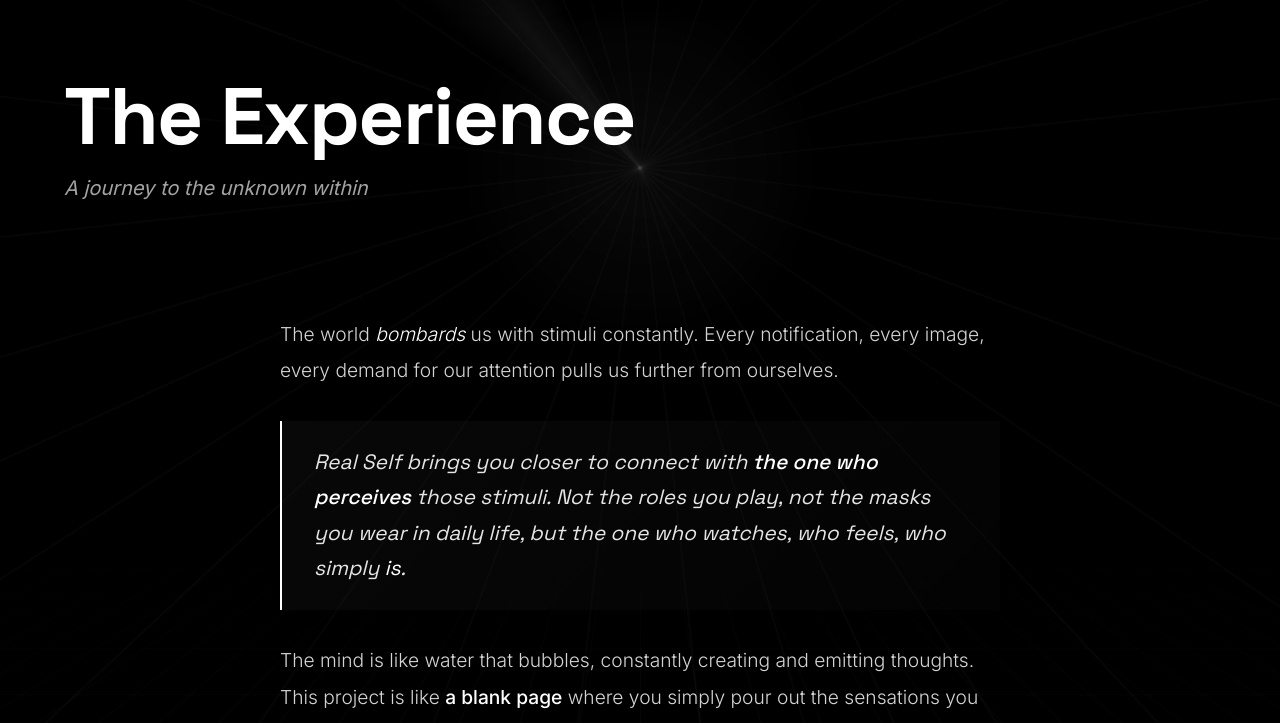
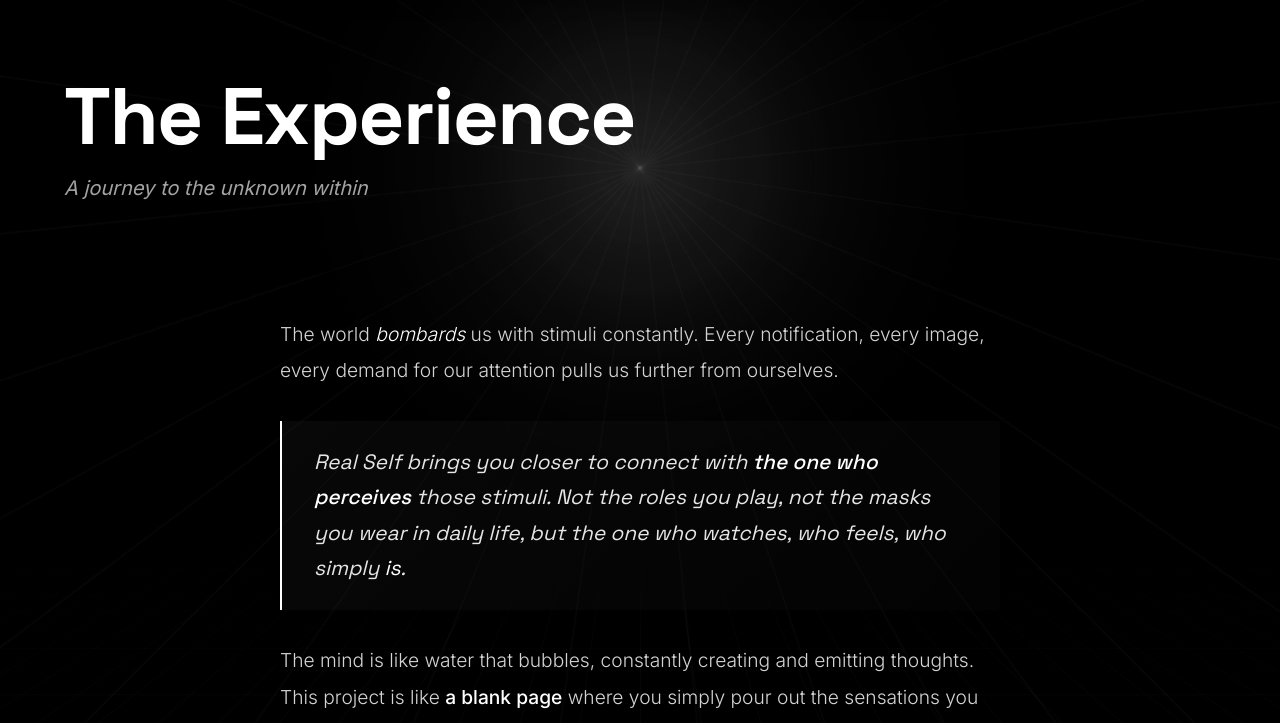
Before and after one commit to G3dar/realself-china, a website: page realself-china/experience.html in a window 1280 px wide. Shown: the part 72-795 px from the top of the page. Drawn offline with Linux system fonts and the light colour scheme.

Commit message:
Improve background light animation
- Replace rotating cone with organic light pulses that grow and fade
- Three staggered pulses that emit from center and expand outward
- Slow down radial lines rotation to 300s (was 120s)
- More subtle breathing effect on lines

Co-Authored-By: Claude Opus 4.5 <noreply@anthropic.com>

```diff
--- a/realself-china/experience.html
+++ b/realself-china/experience.html
@@ -48,7 +48,7 @@
         }
 
         .perspective-lines svg g {
-            animation: linesRotate 120s linear infinite;
+            animation: linesRotate 300s linear infinite;
             transform-origin: center;
         }
 
@@ -58,8 +58,8 @@
                 filter: blur(0px);
             }
             50% {
-                transform: translate(-50%, -50%) scale(1.08);
-                filter: blur(0.5px);
+                transform: translate(-50%, -50%) scale(1.05);
+                filter: blur(0.3px);
             }
         }
 
@@ -68,27 +68,60 @@
             100% { transform: rotate(360deg); }
         }
 
-        /* Light traveling along lines */
-        .light-sweep {
+        /* Light emissions - organic pulses */
+        .light-emission {
             position: absolute;
             top: 30%;
+            left: 50%;
+            width: 600px;
+            height: 600px;
+            transform: translate(-50%, -50%);
+            pointer-events: none;
+        }
+
+        .light-emission__pulse {
+            position: absolute;
+            top: 50%;
             left: 50%;
             width: 100%;
             height: 100%;
             transform: translate(-50%, -50%);
-            background: conic-gradient(
-                from 0deg at 50% 50%,
-                transparent 0deg,
-                rgba(255,255,255,0.06) 15deg,
-                transparent 30deg,
-                transparent 360deg
+            background: radial-gradient(
+                ellipse at center,
+                rgba(255,255,255,0.08) 0%,
+                rgba(255,255,255,0.02) 40%,
+                transparent 70%
             );
-            animation: lightSweep 8s linear infinite;
+            opacity: 0;
         }
 
-        @keyframes lightSweep {
-            0% { transform: translate(-50%, -50%) rotate(0deg); }
-            100% { transform: translate(-50%, -50%) rotate(360deg); }
+        .light-emission__pulse--1 {
+            animation: pulseGrow 6s ease-in-out infinite;
+        }
+
+        .light-emission__pulse--2 {
+            animation: pulseGrow 6s ease-in-out infinite 2s;
+            transform: translate(-50%, -50%) rotate(60deg);
+        }
+
+        .light-emission__pulse--3 {
+            animation: pulseGrow 6s ease-in-out infinite 4s;
+            transform: translate(-50%, -50%) rotate(-60deg);
+        }
+
+        @keyframes pulseGrow {
+            0% {
+                opacity: 0;
+                transform: translate(-50%, -50%) scale(0.5);
+            }
+            50% {
+                opacity: 1;
+                transform: translate(-50%, -50%) scale(1.3);
+            }
+            100% {
+                opacity: 0;
+                transform: translate(-50%, -50%) scale(1.8);
+            }
         }
 
         /* Horizontal perspective grid */
@@ -162,7 +195,7 @@
 
         @media (max-width: 768px) {
             .perspective-grid,
-            .light-sweep {
+            .light-emission {
                 display: none;
             }
             .perspective-lines svg {
@@ -622,8 +655,12 @@
                 </g>
             </svg>
         </div>
-        <!-- Light sweep effect -->
-        <div class="light-sweep"></div>
+        <!-- Light emission pulses -->
+        <div class="light-emission">
+            <div class="light-emission__pulse light-emission__pulse--1"></div>
+            <div class="light-emission__pulse light-emission__pulse--2"></div>
+            <div class="light-emission__pulse light-emission__pulse--3"></div>
+        </div>
         <!-- Glow at vanishing point -->
         <div class="vanishing-glow"></div>
         <!-- Perspective grid floor -->
```
